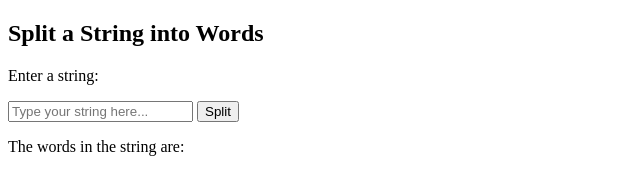
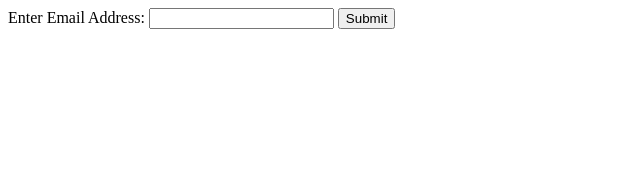
Before and after one commit to Arafatkhalil/Homework_php1, a plain HTML site: page index.html in a window 1280 px wide. Shown: the whole page, without its empty margins (0-640 px from the left). Drawn offline with Linux system fonts and the light colour scheme.

Commit message:
Add files via upload

```diff
--- a/index.html
+++ b/index.html
@@ -2,29 +2,27 @@
 <html>
 
 <head>
-    <title>Split a String into Words</title>
-    <meta charset="utf-8">
-    <meta name="viewport" content="width=device-width, initial-scale=1">
-    <script>
-        function splitStringIntoWords(str) {
-            return str.split(" ");
-        }
-
-        function splitString() {
-            let inputString = document.getElementById("inputString").value;
-            let wordsArray = splitStringIntoWords(inputString);
-            document.getElementById("outputWords").innerHTML = wordsArray.join(", ");
-        }
-    </script>
+    <title>Validate Email Address</title>
 </head>
 
 <body>
-    <h2>Split a String into Words</h2>
-    <p>Enter a string:</p>
-    <input type="text" id="inputString" placeholder="Type your string here...">
-    <button onclick="splitString()">Split</button>
-    <p>The words in the string are:</p>
-    <p id="outputWords"></p>
+    <label for="email">Enter Email Address:</label>
+    <input type="text" id="email" name="email">
+    <button onclick="validateEmail()">Submit</button>
+    <p id="result"></p>
+
+    <script>
+        function validateEmail() {
+            const email = document.getElementById("email").value;
+            const regex = /\S+@\S+\.\S+/;
+
+            if (regex.test(email)) {
+                document.getElementById("result").innerHTML = "Valid Email Address";
+            } else {
+                document.getElementById("result").innerHTML = "Invalid Email Address";
+            }
+        }
+    </script>
 </body>
 
 </html>
```
